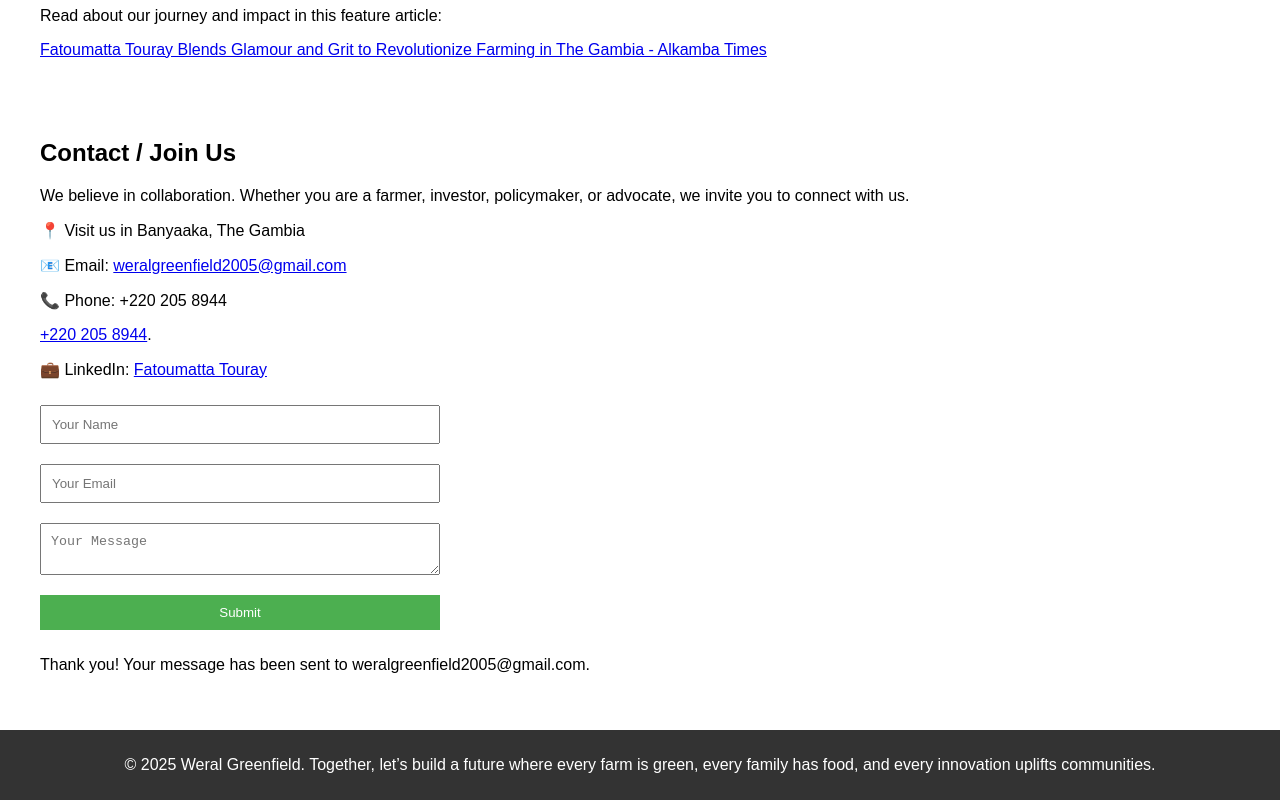
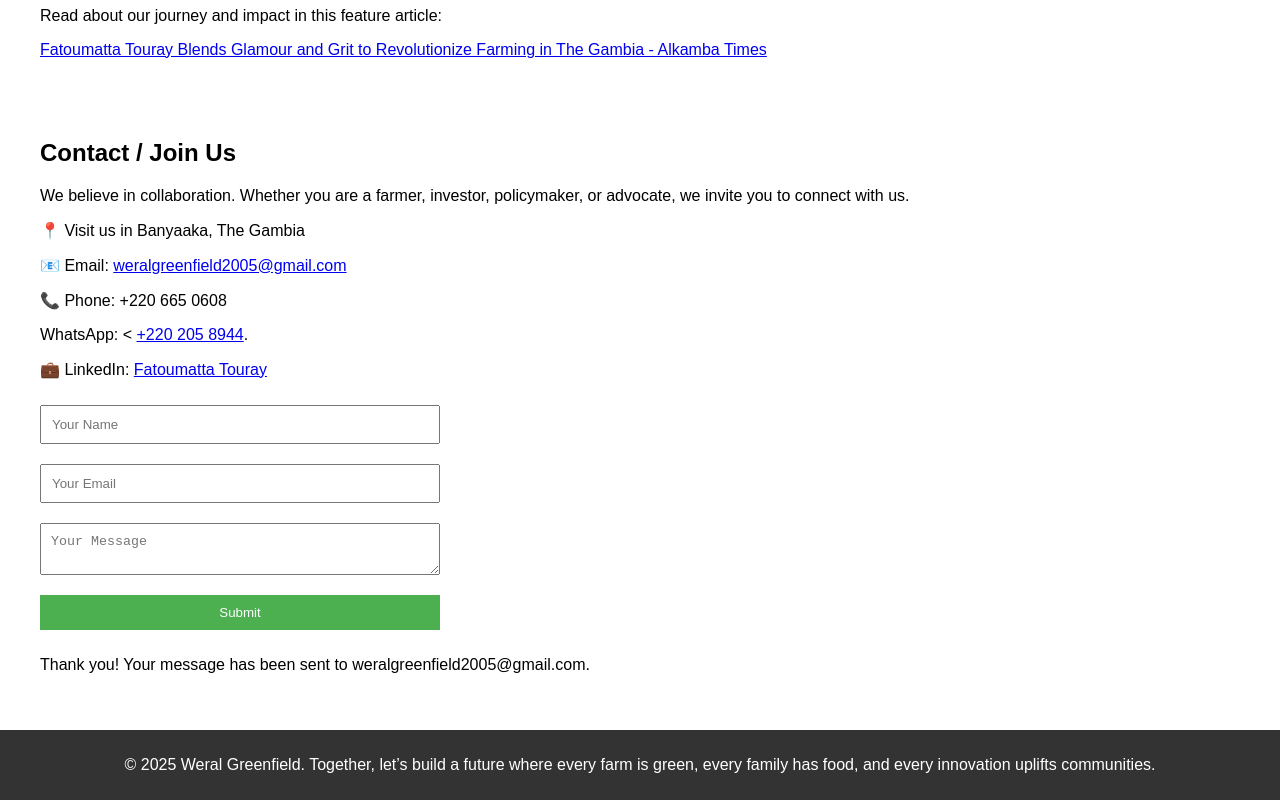
Before and after one commit to weralgreenfield-com-gm/.co.gm, a plain HTML site: page index.html in a window 1280 px wide. Shown: the part 8640-9440 px from the top of the page. Drawn offline with Linux system fonts and the light colour scheme.

Commit message:
Update index.html

```diff
--- a/index.html
+++ b/index.html
@@ -229,8 +229,8 @@
         <p>We believe in collaboration. Whether you are a farmer, investor, policymaker, or advocate, we invite you to connect with us.</p>
         <p>📍 Visit us in Banyaaka, The Gambia</p>
         <p>📧 Email: <a href="mailto:weralgreenfield2005@gmail.com">weralgreenfield2005@gmail.com</a></p>
-        <p>📞 Phone: +220 205 8944</p>
-            <a href="https://wa.me/+2202058944" target="_blank">+220 205 8944</a>.
+        <p>📞 Phone: +220 665 0608</p>
+        <p> WhatsApp: < <a href="https://wa.me/+2202058944" target="_blank">+220 205 8944</a>.
         <p>💼 LinkedIn: <a href="https://www.linkedin.com/in/fatoumata-touray-632417362?trk=contact-info" target="_blank">Fatoumatta Touray</a></p>
         <form>
             <input type="text" placeholder="Your Name" required>
```
